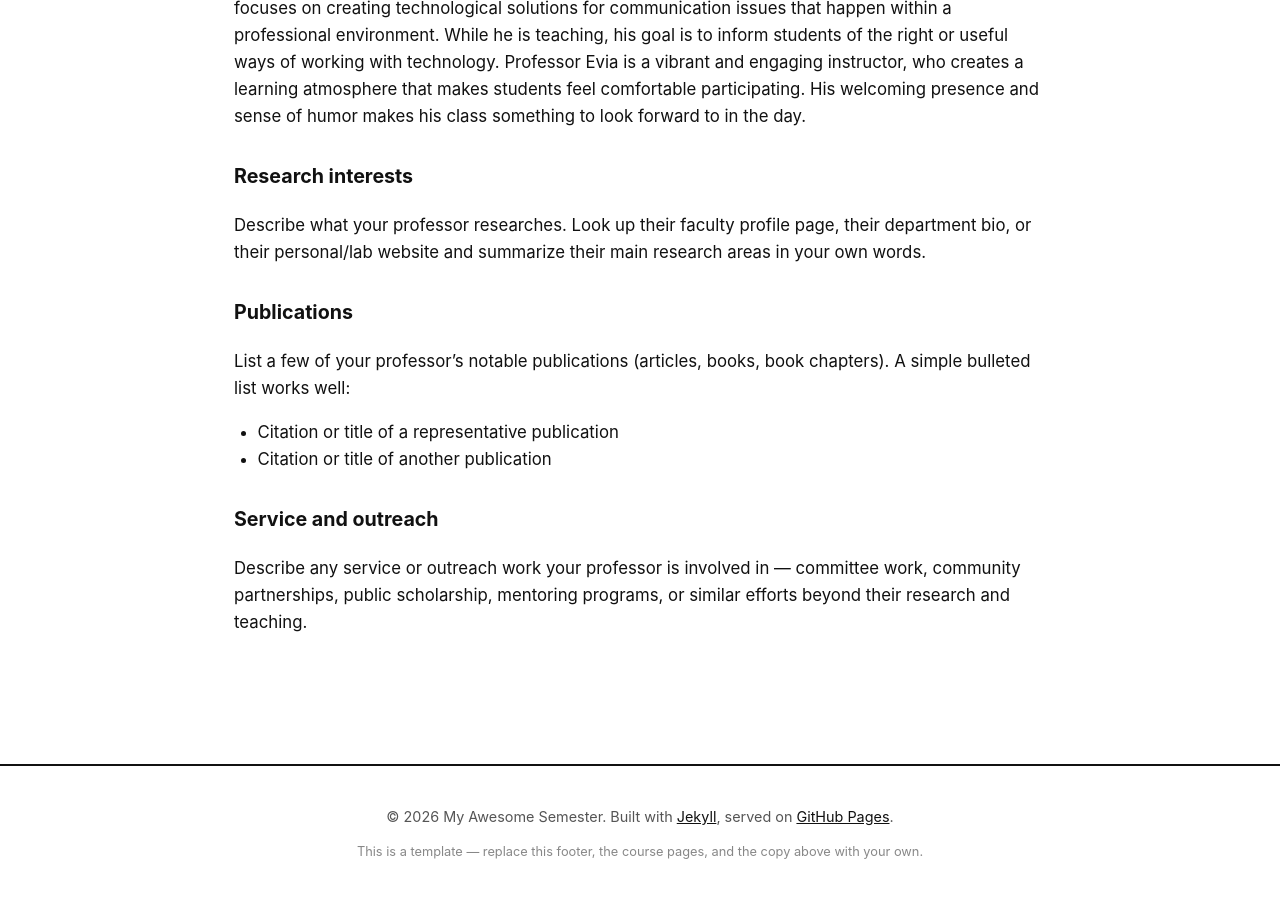
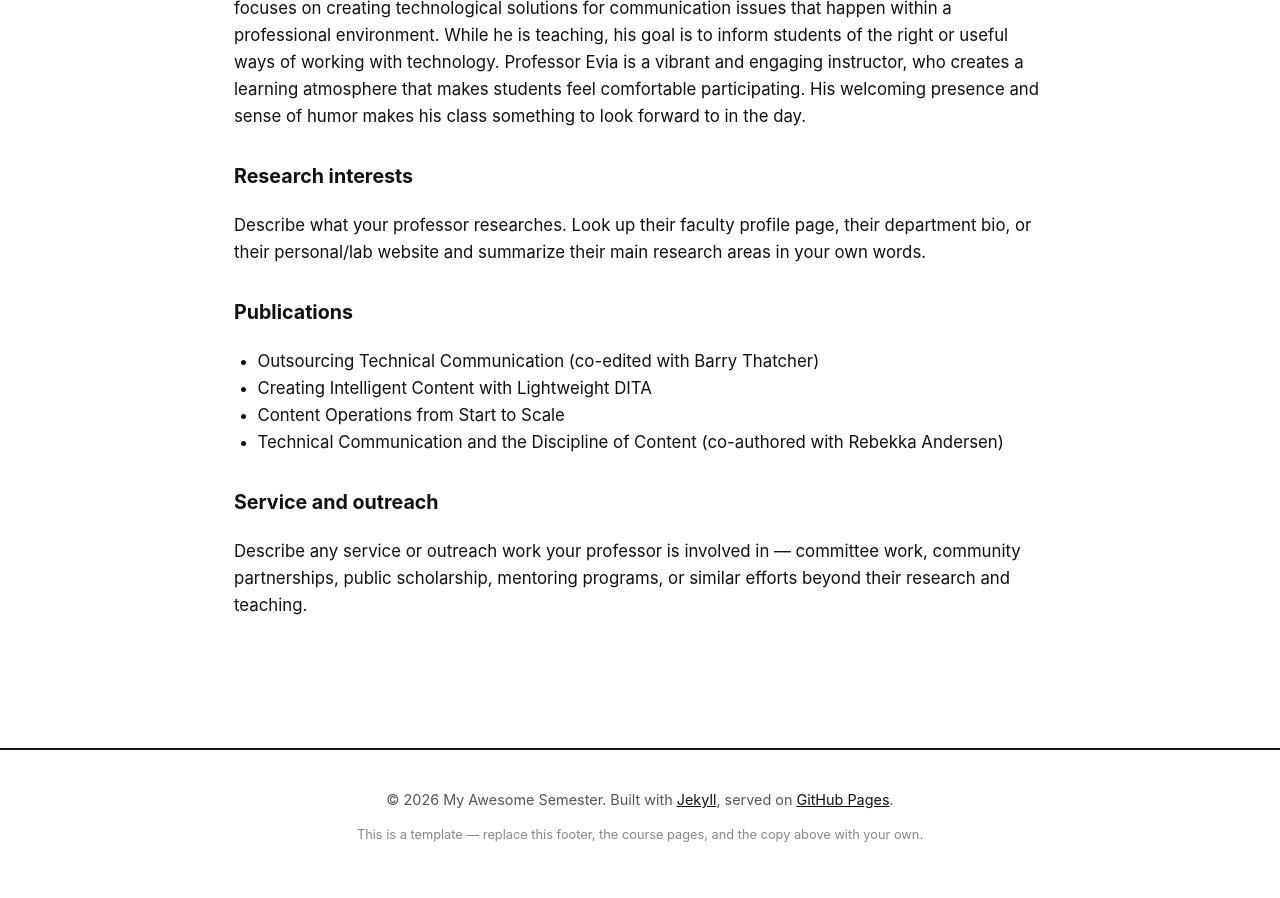
Before and after one commit to annaolszowy27/myawesomesemester, a Jekyll site: the page built from _courses/course-01.md, in a window 1280 px wide and 900 px high, scrolled down 947 px. Built offline with Jekyll 4.4.1, drawn with Linux system fonts in a browser that asks for light colours.

Commit message:
Update course-01.md

```diff
--- a/_courses/course-01.md
+++ b/_courses/course-01.md
@@ -26,11 +26,11 @@ areas in your own words.
 
 ### Publications
 
-List a few of your professor's notable publications (articles, books, book
-chapters). A simple bulleted list works well:
 
-- Citation or title of a representative publication
-- Citation or title of another publication
+- Outsourcing Technical Communication (co-edited with Barry Thatcher)
+- Creating Intelligent Content with Lightweight DITA
+- Content Operations from Start to Scale
+- Technical Communication and the Discipline of Content (co-authored with Rebekka Andersen)
 
 ### Service and outreach
 
```
